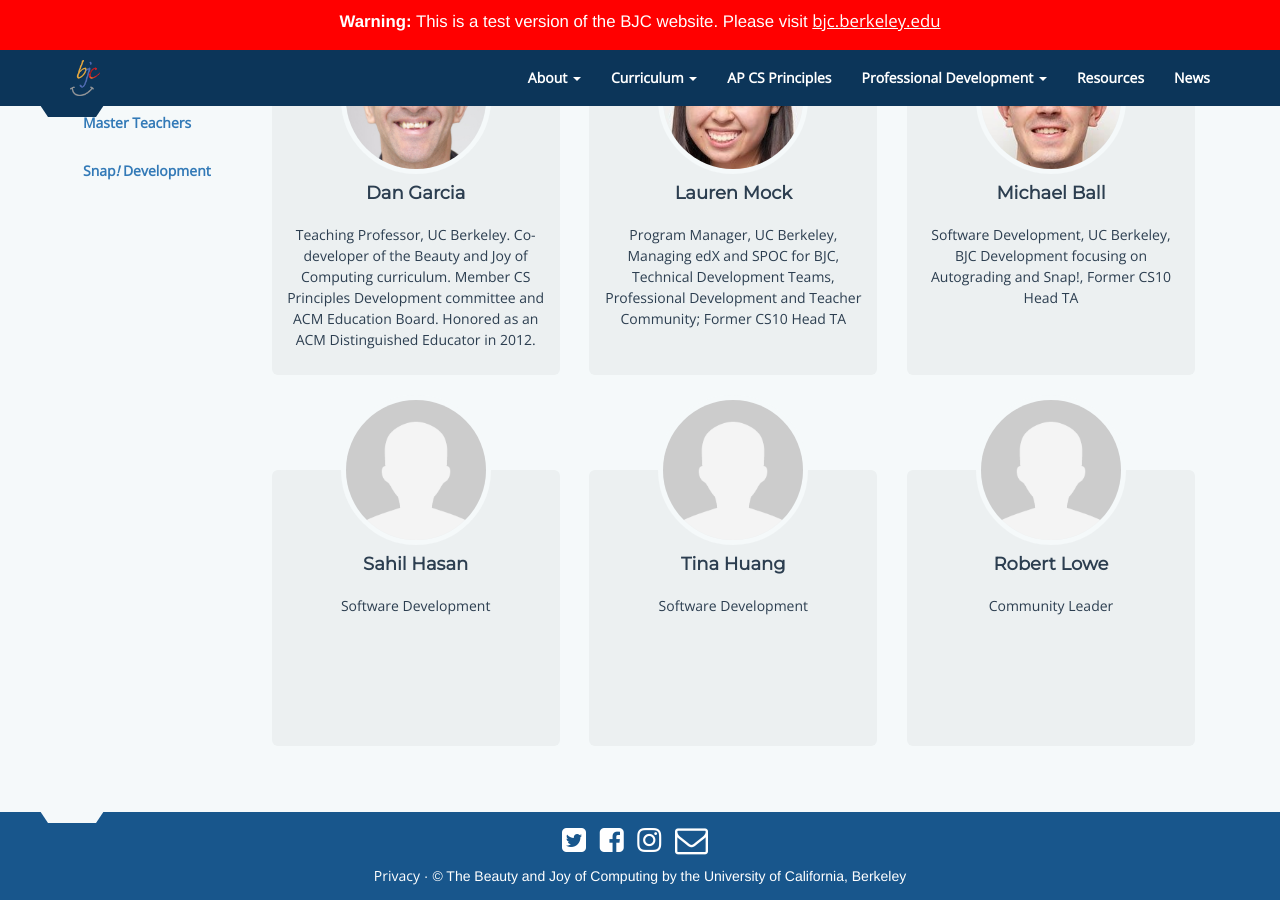
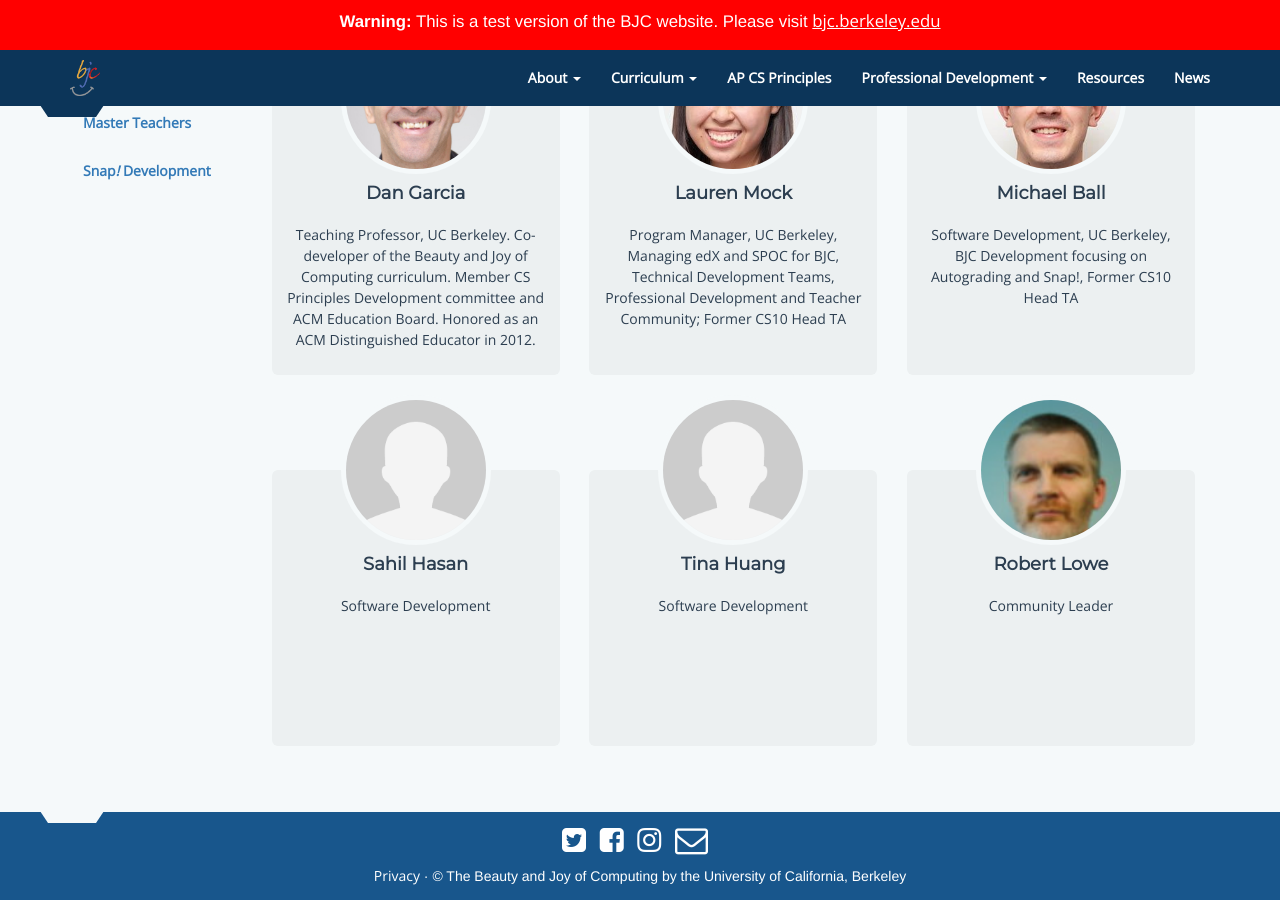
Before and after one commit to beautyjoy/beautyjoy.github.io, a Jekyll site: the page built from team/edx.html, in a window 1280 px wide and 900 px high, scrolled down 514 px. Built offline with Jekyll 4.4.1, drawn with Linux system fonts in a browser that asks for light colours.

Commit message:
Added Rob's Image

```diff
--- a/_data/people/edx.yml
+++ b/_data/people/edx.yml
@@ -20,5 +20,5 @@
   image:
   description: Software Development
 - name: Robert Lowe
-  image:
+  image: rob-lowe.jpg
   description: Community Leader
```
